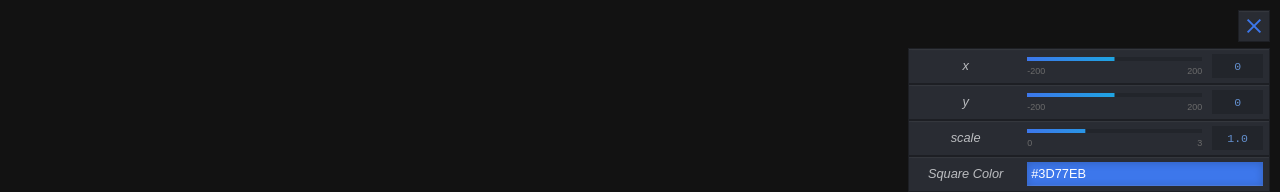
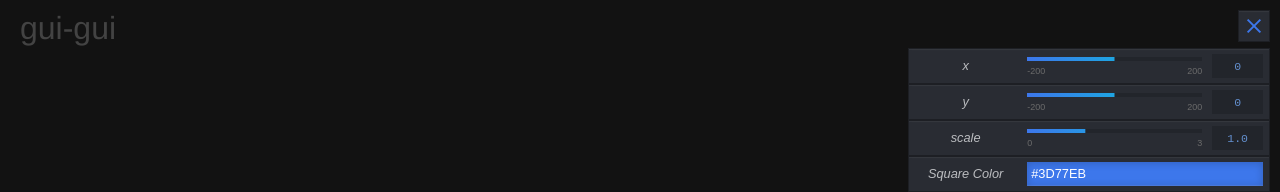
Before and after one commit to superguigui/guigui, a website: page index.html in a window 1280 px wide. Shown: the top 192 px of the page. Drawn offline with Linux system fonts and the light colour scheme.

Commit message:
better demo

```diff
--- a/index.html
+++ b/index.html
@@ -1,8 +1,14 @@
 <!DOCTYPE html>
 <html>
 <head>
-  <title>guigui Example</title>
+  <title>gui-gui</title>
   <style type="text/css">
+    body {
+      margin: 0;
+      padding: 0;
+      font-family: Helvetica, Arial, sans-serif;
+    }
+
     .marker {
       width: 50px;
       height: 50px;
@@ -10,9 +16,23 @@
       top: calc(50% - 25px);
       left: calc(50% - 25px);
     }
+
+    h1 {
+      color: white;
+      font-weight: normal;
+      margin: 10px 0 0 20px;
+    }
+
+    a {
+      color: #434343;
+      text-decoration: none;
+    }
   </style>
 </head>
 <body>
+  <h1>
+    <a href="https://github.com/superguigui/gui-gui">gui-gui</a>
+  </h1>
   <div class="marker"></div>
   <script src="example/example-build.js"></script>
 </body>
```
Also changed, not shown: example/example.js (+3 -16 lines), test/base/folder.js (+3 -8 lines), test/test.js (+4 -2 lines), test/utils/maths.js (+2 -0 lines), README.md, 1 other file.
